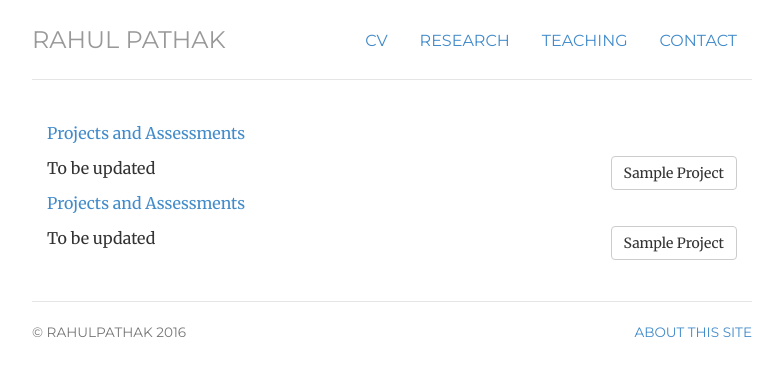
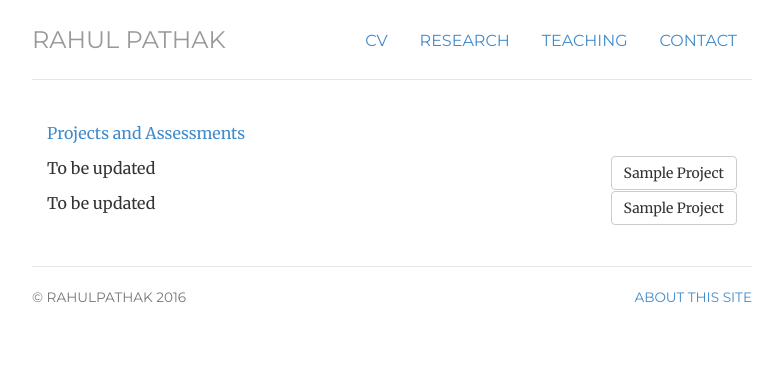
Before and after one commit to pathak-rahul/pathak-rahul.github.io, a Jekyll site: the page built from assignments/index.html, in a window 1280 px wide. Shown: the top 376 px of the page, without its empty margins (248-1031 px from the left). Built offline with Jekyll 4.4.1, drawn with Linux system fonts in a browser that asks for light colours.

Commit message:
Update index.html

```diff
--- a/assignments/index.html
+++ b/assignments/index.html
@@ -15,8 +15,6 @@ title: assignment
 <p class-"lead"> To be updated
 <a href="/files/8141.pdf" class="btn btn-default pull-right" title="Sample Project">Sample Project</a>
 
-
-<p class="text-primary">Projects and Assessments</p>
 	</div>
 	<div itemscope itemtype="http://data-vocabulary.org/Person" class="col-sm-12">
 <p class-"lead"> To be updated
```
